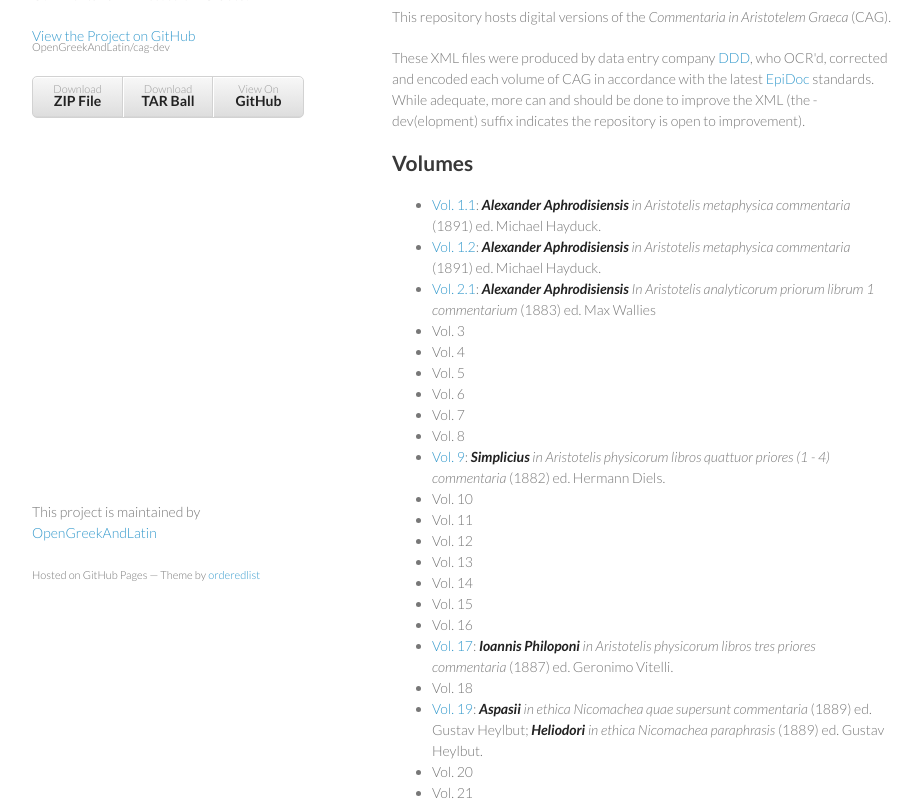
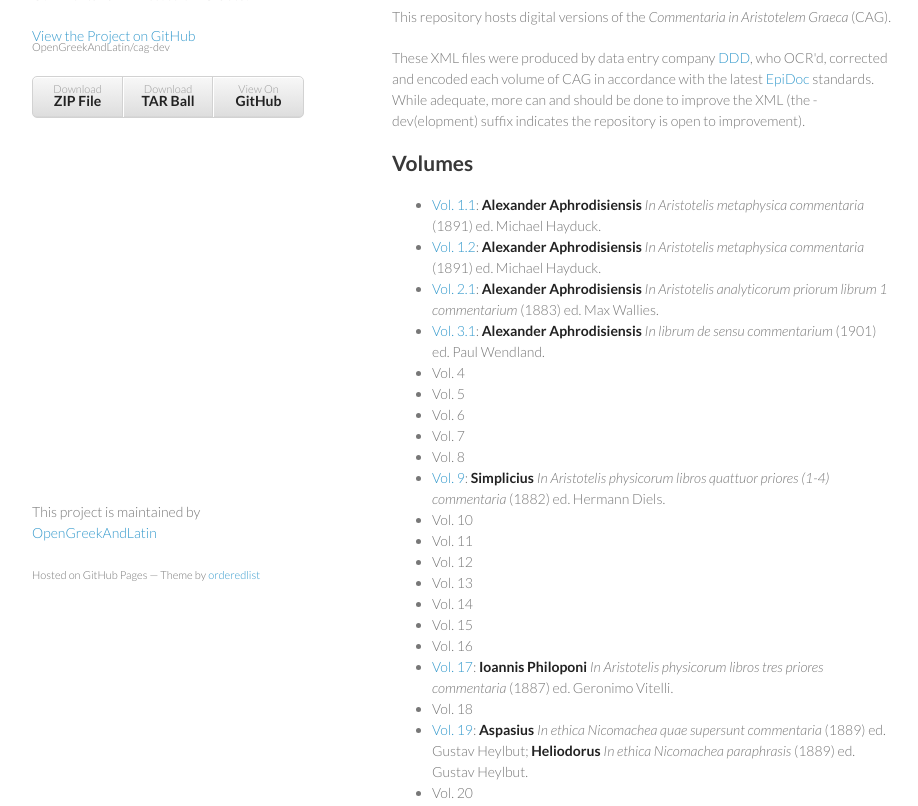
Before and after one commit to OpenGreekAndLatin/cag-dev, a plain HTML site: page index.html in a window 1280 px wide. Shown: the part 146-952 px from the top of the page, without its empty margins (178-1096 px from the left). Drawn offline with Linux system fonts and the light colour scheme.

```diff
--- a/index.html
+++ b/index.html
@@ -44,19 +44,20 @@
 
 <ul>
 <li>
-<a href="https://github.com/OpenGreekAndLatin/cag-dev/blob/master/commentaria_1_1.xml">Vol. 1.1</a>: <em><strong>Alexander Aphrodisiensis</strong> in Aristotelis metaphysica commentaria</em> (1891) ed. Michael Hayduck.</li>
+<a href="https://github.com/OpenGreekAndLatin/cag-dev/blob/master/commentaria_1_1.xml">Vol. 1.1</a>: <strong>Alexander Aphrodisiensis</strong> <em>In Aristotelis metaphysica commentaria</em> (1891) ed. Michael Hayduck.</li>
 <li>
-<a href="https://github.com/OpenGreekAndLatin/cag-dev/blob/master/commentaria_1_2.xml">Vol. 1.2</a>: <em><strong>Alexander Aphrodisiensis</strong> in Aristotelis metaphysica commentaria</em> (1891) ed. Michael Hayduck.</li>
+<a href="https://github.com/OpenGreekAndLatin/cag-dev/blob/master/commentaria_1_2.xml">Vol. 1.2</a>: <strong>Alexander Aphrodisiensis</strong> <em>In Aristotelis metaphysica commentaria</em> (1891) ed. Michael Hayduck.</li>
 <li>
-<a href="https://github.com/OpenGreekAndLatin/cag-dev/blob/master/commentaria_2_1.xml">Vol. 2.1</a>: <em><strong>Alexander Aphrodisiensis</strong> In Aristotelis analyticorum priorum librum 1 commentarium</em> (1883) ed. Max Wallies</li>
-<li>Vol. 3</li>
+<a href="https://github.com/OpenGreekAndLatin/cag-dev/blob/master/commentaria_2_1.xml">Vol. 2.1</a>: <strong>Alexander Aphrodisiensis</strong> <em>In Aristotelis analyticorum priorum librum 1 commentarium</em> (1883) ed. Max Wallies.</li>
+<li>
+<a href="https://github.com/OpenGreekAndLatin/cag-dev/blob/master/commentaria_3_1.xml">Vol. 3.1</a>: <strong>Alexander Aphrodisiensis</strong> <em>In librum de sensu commentarium</em> (1901) ed. Paul Wendland.</li>
 <li>Vol. 4</li>
 <li>Vol. 5</li>
 <li>Vol. 6</li>
 <li>Vol. 7</li>
 <li>Vol. 8</li>
 <li>
-<a href="https://github.com/OpenGreekAndLatin/cag-dev/blob/master/commentaria_9.xml">Vol. 9</a>: <em><strong>Simplicius</strong> in Aristotelis physicorum libros quattuor priores (1 - 4) commentaria</em> (1882) ed. Hermann Diels.</li>
+<a href="https://github.com/OpenGreekAndLatin/cag-dev/blob/master/commentaria_9.xml">Vol. 9</a>: <strong>Simplicius</strong> <em>In Aristotelis physicorum libros quattuor priores (1-4) commentaria</em> (1882) ed. Hermann Diels.</li>
 <li>Vol. 10</li>
 <li>Vol. 11</li>
 <li>Vol. 12</li>
@@ -65,15 +66,15 @@
 <li>Vol. 15</li>
 <li>Vol. 16</li>
 <li>
-<a href="https://github.com/OpenGreekAndLatin/cag-dev/blob/master/commentaria_17.xml">Vol. 17</a>: <em><strong>Ioannis Philoponi</strong> in Aristotelis physicorum libros tres priores commentaria</em> (1887) ed. Geronimo Vitelli.</li>
+<a href="https://github.com/OpenGreekAndLatin/cag-dev/blob/master/commentaria_17.xml">Vol. 17</a>: <strong>Ioannis Philoponi</strong> <em>In Aristotelis physicorum libros tres priores commentaria</em> (1887) ed. Geronimo Vitelli.</li>
 <li>Vol. 18</li>
 <li>
-<a href="https://github.com/OpenGreekAndLatin/cag-dev/blob/master/commentaria_19.xml">Vol. 19</a>: <em><strong>Aspasii</strong> in ethica Nicomachea quae supersunt commentaria</em> (1889) ed. Gustav Heylbut; <em><strong>Heliodori</strong> in ethica Nicomachea paraphrasis</em> (1889) ed. Gustav Heylbut. </li>
+<a href="https://github.com/OpenGreekAndLatin/cag-dev/blob/master/commentaria_19.xml">Vol. 19</a>: <strong>Aspasius</strong> <em>In ethica Nicomachea quae supersunt commentaria</em> (1889) ed. Gustav Heylbut; <strong>Heliodorus</strong> <em>In ethica Nicomachea paraphrasis</em> (1889) ed. Gustav Heylbut. </li>
 <li>Vol. 20</li>
 <li>Vol. 21</li>
 <li>Vol. 22</li>
 <li>
-<a href="https://github.com/OpenGreekAndLatin/cag-dev/blob/master/commentaria_23.xml">Vol. 23</a>: <em><strong>Sophoniae</strong> in libros de anima paraphrasis</em> (1883) ed. Michael Hayduck; <em><strong>Anonymi</strong> categoriarum paraphrasis</em> (1883) ed. Michael Hayduck; <em><strong>Themistii</strong> quae fertur in Aristotelis analyticorum priorum librum I paraphrasis</em> (1884) ed. Max Wallies; <em><strong>Anonymi</strong> in sophisticos elenchos paraphrasis</em> (1884) ed. Max Wallies.</li>
+<a href="https://github.com/OpenGreekAndLatin/cag-dev/blob/master/commentaria_23.xml">Vol. 23</a>: <strong>Sophoniae</strong> <em>In libros de anima paraphrasis</em> (1883) ed. Michael Hayduck; <strong>Anonymi</strong> <em>Categoriarum paraphrasis</em> (1883) ed. Michael Hayduck; <strong>Themistii</strong> <em>quae fertur in Aristotelis analyticorum priorum librum I paraphrasis</em> (1884) ed. Max Wallies; <strong>Anonymi</strong> <em>In sophisticos elenchos paraphrasis</em> (1884) ed. Max Wallies.</li>
 </ul>
       </section>
       <footer>
```
Also changed, not shown: params.json (+1 -1 lines).
